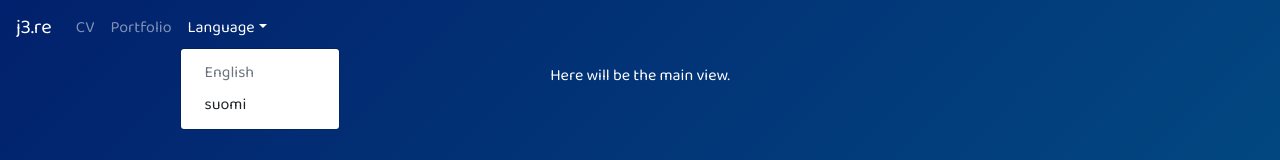
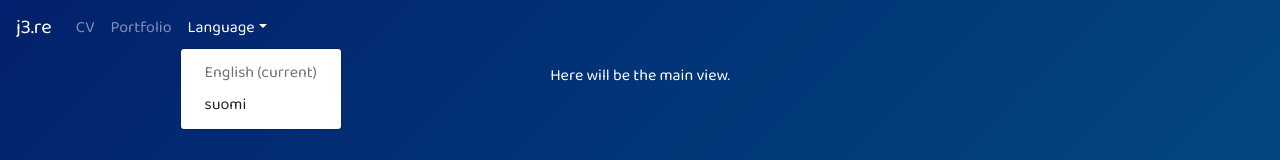
Before and after one commit to jalho/j3.re_frontend, a React (Create React App) app in the folder client/: page / in a window 1280 px wide. Both pictures are taken after a click on the button "Language". Shown: the top 160 px of the page. Built offline with nearby package versions, Linux system fonts and the light colour scheme.

Commit message:
Indicate current language in dropdown

```diff
--- a/client/src/components/NavigationBar.tsx
+++ b/client/src/components/NavigationBar.tsx
@@ -27,10 +27,10 @@ const NavigationBar: React.FC = () => {
 
         <NavDropdown title={t("Language")} id="basic-nav-dropdown">
           <NavDropdown.Item onClick={(): void => changeLanguage("en")} disabled={i18n.language === "en"}>
-            {t("English")}
+            {`${t("English")}${i18n.language === "en" ? ` (${t("current")})` : ""}`}
           </NavDropdown.Item>
           <NavDropdown.Item onClick={(): void => changeLanguage("fi")} disabled={i18n.language === "fi"}>
-            {t("Finnish")}
+            {`${t("Finnish")}${i18n.language === "fi" ? ` (${t("current")})` : ""}`}
           </NavDropdown.Item>
         </NavDropdown>
 
--- a/client/src/resources/translations.ts
+++ b/client/src/resources/translations.ts
@@ -2,6 +2,7 @@ export const translations = {
 
   "en": {
     "translation": {
+      "current": "current",
       "CV": "CV",
       "English": "English",
       "Finnish": "suomi",
@@ -16,6 +17,7 @@ export const translations = {
 
   "fi": {
     "translation": {
+      "current": "nykyinen",
       "CV": "Ansioluettelo",
       "English": "English",
       "Finnish": "suomi",
```
